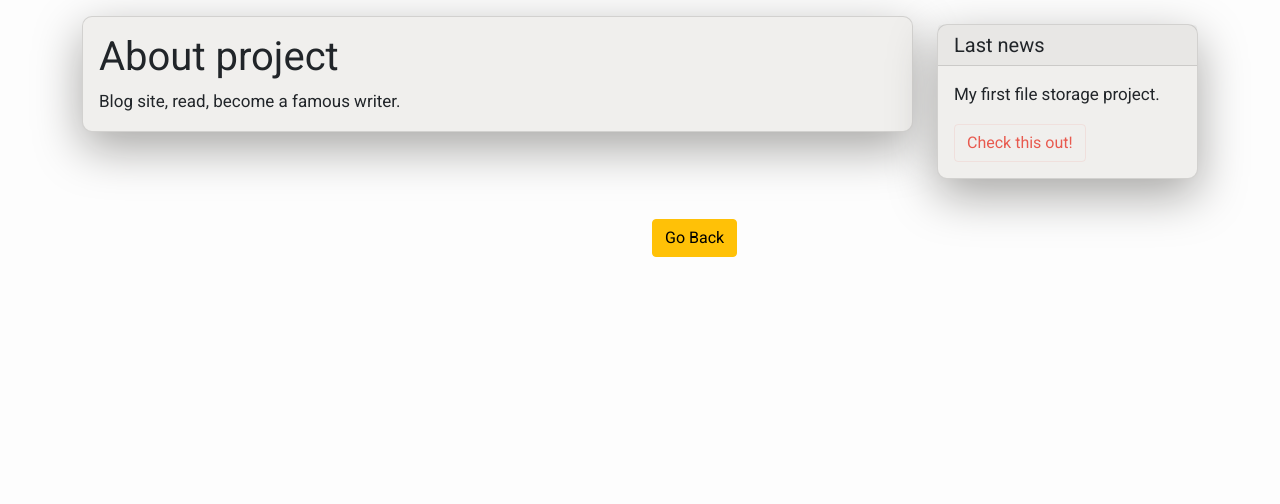
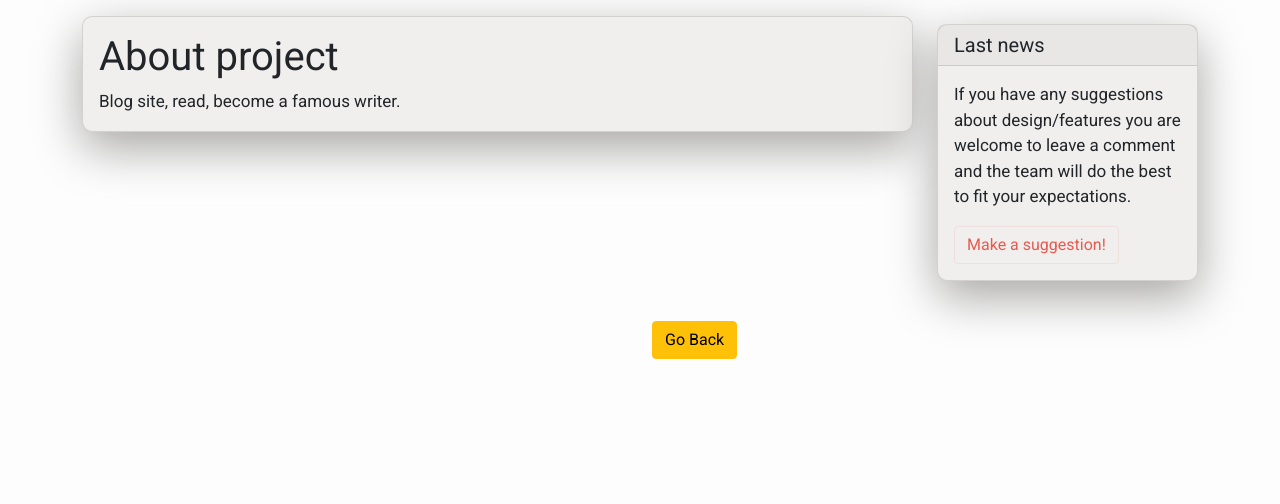
Before and after one commit to AivGitHub/qworpa, a Django app: page /about/ in a window 1280 px wide. Shown: the part 59-563 px from the top of the page. Run offline with Django 4.2, Linux system fonts and the light colour scheme; the visitor is signed in with stand-in values (Sample User, id 1); some libraries are stand-ins or nearby versions.

Commit message:
Update last news section

```diff
--- a/accounts/templates/accounts/includes/sidebar.html
+++ b/accounts/templates/accounts/includes/sidebar.html
@@ -14,14 +14,14 @@
     <h5 class="card-header">{% trans "Last news" %}</h5>
     <div class="card-body">
       <p class="card-text">
-        {% blocktranslate %}My first file storage project.{% endblocktranslate %}
+        {% blocktranslate %}If you have any suggestions about design/features you are welcome to leave a comment and the team will do the best to fit your expectations.{% endblocktranslate %}
       </p>
       <a
-        href="https://brosfiles.com"
+        href="{% url 'contact' %}"
         class="btn btn-danger"
         target="_blank"
       >
-        {% trans "Check this out!" %}
+        {% trans "Make a suggestion!" %}
       </a>
     </div>
     {% else %}
```
